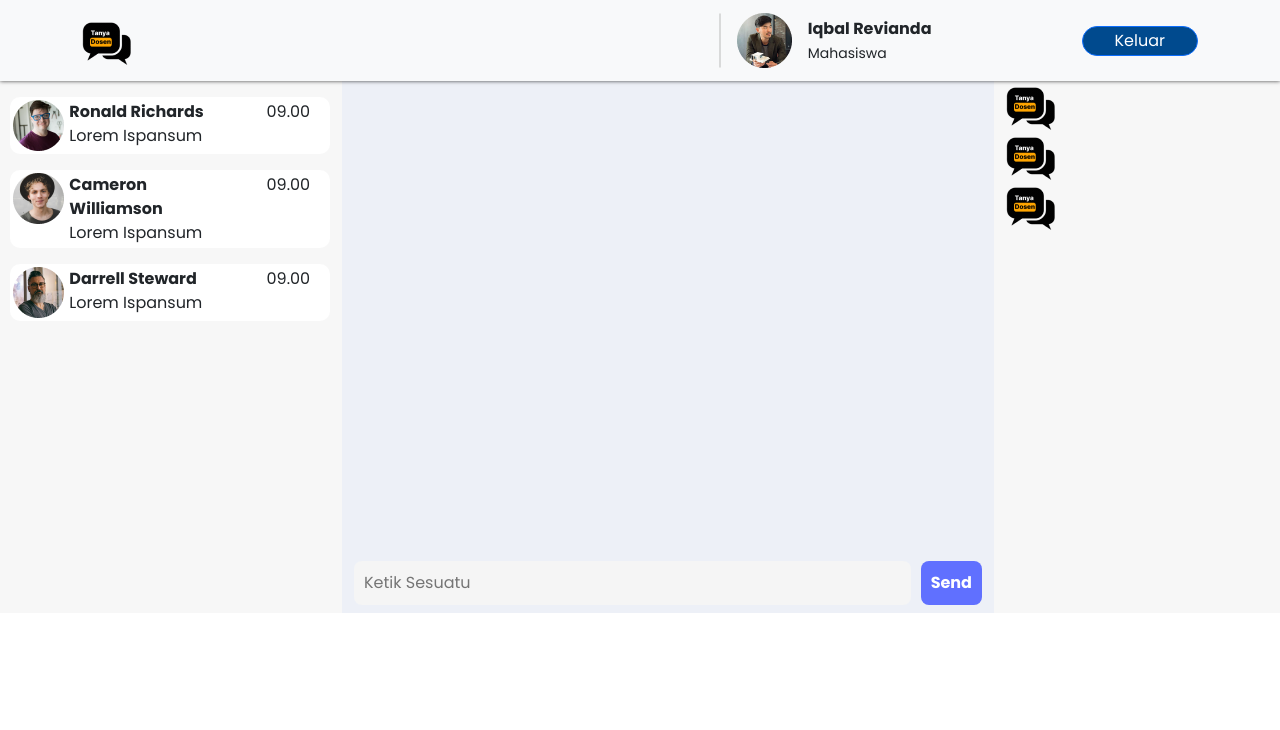
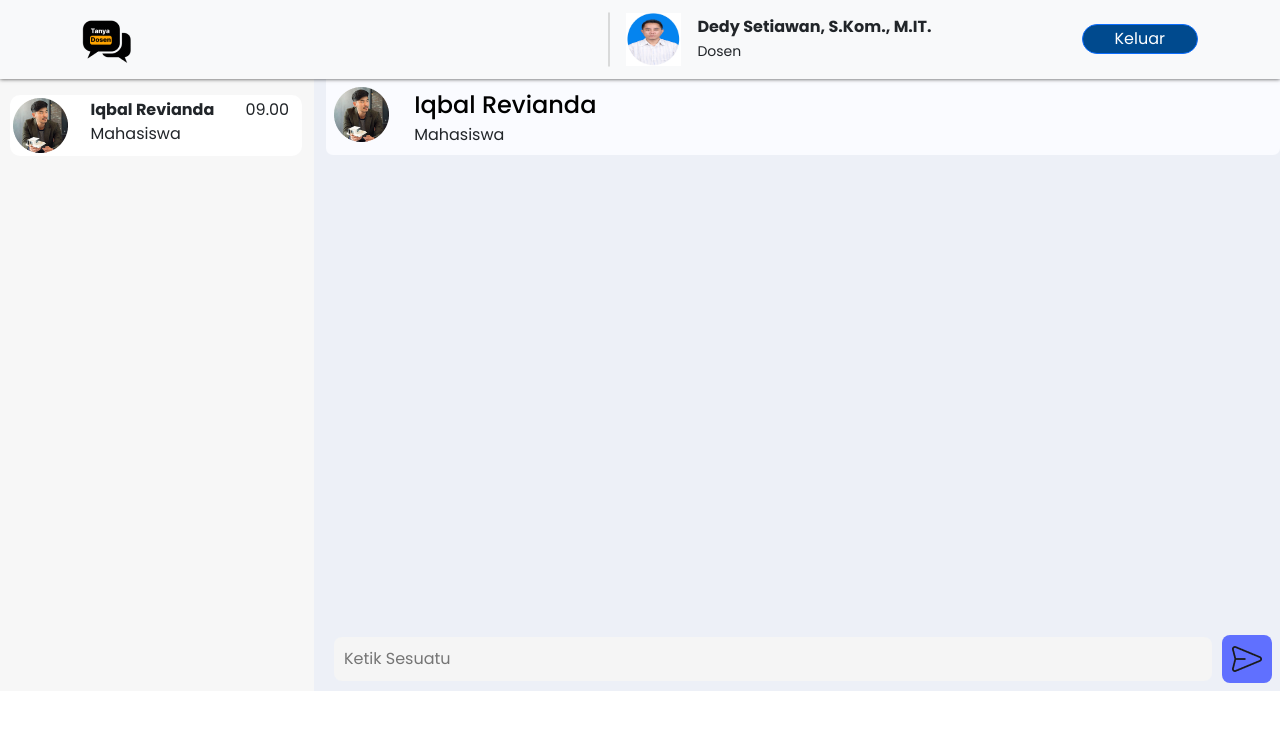
Before and after one commit to randi55/tanyaDoseng, a plain HTML site: page tampilanChatDsn.html in a window 1280 px wide. Drawn offline with Linux system fonts and the light colour scheme.

Commit message:
Mengupload project finish

```diff
--- a/assets/css/chatApp.css
+++ b/assets/css/chatApp.css
@@ -55,6 +55,12 @@ body {
 .chat-messages {
   height: 23em;
   overflow-y: scroll;
+}
+
+.nama-mhs{
+  color: black;
+  font-weight: 500;
+  font-size: 24px;
 }
 
 .chat-messages::-webkit-scrollbar {
--- a/assets/js/app2.js
+++ b/assets/js/app2.js
@@ -7,13 +7,15 @@ const chatMessages = document.querySelector('.chat-messages')
 const chatInputForm = document.querySelector('.chat-input-form')
 const chatInput = document.querySelector('.chat-input')
 const clearChatBtn = document.querySelector('.clear-chat-button')
+const btnBlacklist = document.querySelector('.btn-blacklist')
+const btnReport = document.querySelector('.btn-report')
 
 const messages = JSON.parse(localStorage.getItem('messages')) || []
 
 const createChatMessageElement = (message) => `
 <div class="d-flex ${message.sender === 'Jane' ? 'justify-content-end' : 'justify-content-start'}">
   <div class="message ${message.sender === 'Jane' ? 'blue-bg' : 'gray-bg'}">
-  <div class="message-sender">${message.sender === 'Jane' ? '' : 'John'}</div>
+  <div class="message-sender">${message.sender === 'Jane' ? '' : 'Iqbal Revianda'}</div>
     <div class="message-text">${message.text}</div>
     <div class="message-timestamp">${message.timestamp}</div>
   </div>
@@ -22,7 +24,17 @@ const createChatMessageElement = (message) => `
 
 window.onload = () => {
   messages.forEach((message) => {
-    chatMessages.innerHTML += createChatMessageElement(message)
+    if (message.text != undefined){
+      chatMessages.innerHTML += createChatMessageElement(message)
+    }
+  })
+
+  btnBlacklist.addEventListener('click', function(){
+    alert('Iqbal Revianda masuk ke daftar blacklist')
+  })
+
+  btnReport.addEventListener('click', function(){
+    alert('Iqbal Revianda masuk ke daftar report')
   })
 }
 
--- a/profilD.css
+++ b/profilD.css
@@ -33,7 +33,7 @@ img {
 }
 
 .accordion {
-    width: 800px;
+    /* width: 800px; */
     border-radius: 10px;
 }
 
--- a/tampilanChatDsn.html
+++ b/tampilanChatDsn.html
@@ -9,7 +9,7 @@
   <link rel="stylesheet" href="./assets/css/tampilanChatMhs.css">
   <link rel="stylesheet" href="./assets/css/chatApp.css">
 </head>
-<body class="vh-100" style="overflow: hidden;">
+<body class="vh-100">
   <!-- navbar -->
   <nav class="navbar navbar-expand-lg bg-body-tertiary" style="box-shadow: 0px 0px 4px 0px rgba(0, 0, 0, 0.75);">
     <div class="container">
@@ -20,13 +20,14 @@
       </button>
       <div class="collapse navbar-collapse" id="navbarSupportedContent">
         <img class="ms-auto" src="./assets/image/Line 2.png" alt="">
-        <a class="navbar-brand ms-3" href="#"><img src="./assets/image/gbr-user.png" alt=""></a>
+        <a class="navbar-brand ms-3" href="#"><img src="./assets/image/dediCircle.png" width="55" alt=""></a>
         <a style="margin-right: 150px;">
-          <span style="font-weight: bold;">Iqbal Revianda</span>
+          <span style="font-weight: bold;">Dedy Setiawan, S.Kom., M.IT.</span>
           <br>
-          <span style="font-size: 14px;">Mahasiswa</span>
+          <span style="font-size: 14px;">Dosen</span>
         </a>
-        <button class="btn btn-primary btn-masuk" type="submit">Keluar</button>
+        <a href="./beranda.html" class="btn btn-primary btn-masuk">Keluar</a>
+
       </div>
     </div>
   </nav>
@@ -34,17 +35,17 @@
   <div class="contianer">
     <div class="row" style="height: 520px;">
       <!-- namaUser -->
-      <div class="col" style="background: #F7F7F7;">
+      <div class="col-3" style="background: #F7F7F7;">
         <div class="row">
           <div class="col d-flex justify-content-center mt-3">
             <div class="user-contact-list">
               <div class="row">
-                <div class="col-2">
-                  <img src="./assets/image/Frame 19.png" alt="">
+                <div class="col-3">
+                  <img src="./assets/image/gbr-user.png" alt="">
                 </div>
                 <div class="col">
-                  <span style="font-weight: bold;">Ronald Richards</span><br>
-                  <span>Lorem Ispansum</span>
+                  <span style="font-weight: bold;">Iqbal Revianda</span><br>
+                  <span>Mahasiswa</span>
                 </div>
                 <div class="col-3">
                   <span>09.00</span>
@@ -53,48 +54,71 @@
             </div>
           </div>
 
-          <div class="col d-flex justify-content-center mt-3">
-            <div class="user-contact-list">
-              <div class="row">
-                <div class="col-2">
-                  <img src="./assets/image/Frame 192.png" alt="">
-                </div>
-                <div class="col">
-                  <span style="font-weight: bold;">Cameron Williamson</span><br>
-                  <span>Lorem Ispansum</span>
-                </div>
-                <div class="col-3">
-                  <span>09.00</span>
-                </div>
-              </div>
-            </div>
-          </div>
 
-          <div class="col d-flex justify-content-center mt-3">
-            <div class="user-contact-list">
-              <div class="row">
-                <div class="col-2">
-                  <img src="./assets/image/Frame 193.png" alt="">
-                </div>
-                <div class="col">
-                  <span style="font-weight: bold;">Darrell Steward</span><br>
-                  <span>Lorem Ispansum</span>
-                </div>
-                <div class="col-3">
-                  <span>09.00</span>
-                </div>
-              </div>
-            </div>
-          </div>
+
         </div>
 
 
       </div>
 
       <!-- chat -->
-      <div class="col-6" style="background-color: #EDF0F7;">
+      <div class="col-9" style="background-color: #EDF0F7;">
         <!-- Person selector: this contains buttons for user to select whether to chat as John or Jane -->
-        <div class="chat-container py-2">
+        <div class="nama-tujuan">
+          <div class="row">
+            <div class="col-1">
+              <img src="./assets/image/gbr-user.png" width="55px" alt="">
+            </div>
+            <div class="col">
+              <!-- Button trigger modal -->
+            <a type="button" style="text-decoration: none;" class="nama-mhs" data-bs-toggle="modal" data-bs-target="#exampleModal">
+              Iqbal Revianda
+            </a>
+
+            <!-- Modal -->
+            <div class="modal fade" id="exampleModal" tabindex="-1" aria-labelledby="exampleModalLabel" aria-hidden="true">
+              <div class="modal-dialog">
+                <div class="modal-content">
+                  <div class="modal-header">
+                    <div class="row">
+                      <div class="col-3">
+                        <img src="./assets/image/gbr-user.png" alt="">
+                      </div>
+                      <div class="col">
+                        <h4>Iqbal Revianda</h4>
+                        <h6>Mahasiswa</h6>
+                      </div>
+                    </div>
+
+                    <button type="button" class="btn-close" data-bs-dismiss="modal" aria-label="Close"></button>
+                  </div>
+                  <div class="modal-body">
+                    <form class="template-input-form">
+                      <table>
+                        <tr>
+                          <td>NIM</td>
+                          <td style="padding-left: 40px;">: F1E121049</td>
+                        </tr>
+                        <tr>
+                          <td>Status</td>
+                          <td style="padding-left: 40px;">: Mahasiswa (Semester 4)</td>
+                        </tr>
+                      </table>
+                      <div class="modal-footer d-flex justify-content-center">
+                        <button type="button" class="btn btn-blacklist btn-primary" data-bs-dismiss="modal">Blacklist</button>
+                        <button type="button" class="btn btn-report" style="color: white; background-color: #FF6A26;" data-bs-dismiss="modal">Report</button>
+                      </div>
+                    </form>
+                  </div>
+                </div>
+              </div>
+            </div>
+              <p style="margin: 0px;">Mahasiswa</p>
+            </div>
+          </div>
+        </div>
+
+        <div class="chat-container py-2 px-2">
           <div class="chat-messages" style="height: 440px;">
             <!-- <div class="message blue-bg">
               <div class="message-sender">John</div>
@@ -110,28 +134,9 @@
 
           <form class="chat-input-form">
             <input type="text" class="chat-input" required placeholder="Ketik Sesuatu" />
-            <button type="submit" class="button send-button">Send</button>
+            <button type="submit" class="button send-button"><img src="./assets/image/send 1.png" alt=""></button>
           </form>
         </div>
-      </div>
-<!-- template -->
-      <div class="col" style="background: #F7F7F7;">
-        <div class="row">
-          <div class="col">
-            <img src="./assets/image/Logo Tanya Dosen.png" alt="">
-          </div>
-        </div>
-        <div class="row">
-          <div class="col">
-            <img src="./assets/image/Logo Tanya Dosen.png" alt="">
-          </div>
-        </div>
-        <div class="row">
-          <div class="col">
-            <img src="./assets/image/Logo Tanya Dosen.png" alt="">
-          </div>
-        </div>
-
       </div>
     </div>
   </div>
```
Also changed, not shown: assets/js/app.js (+4 -3 lines), beranda.html (+4 -4 lines), daftarNamaDosen.html (+1 -1 lines), profilDosen.html (+5 -6 lines), tampilanChatMhs.html (+14 -14 lines), assets/image/danielCircle.png (added), assets/image/dediCircle.png (added), assets/image/pakediCircle.png (added).
